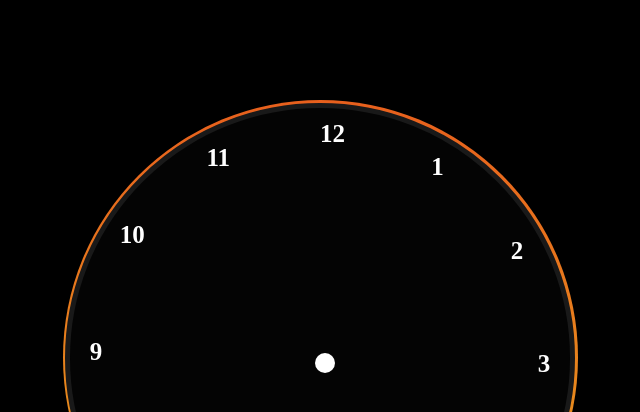
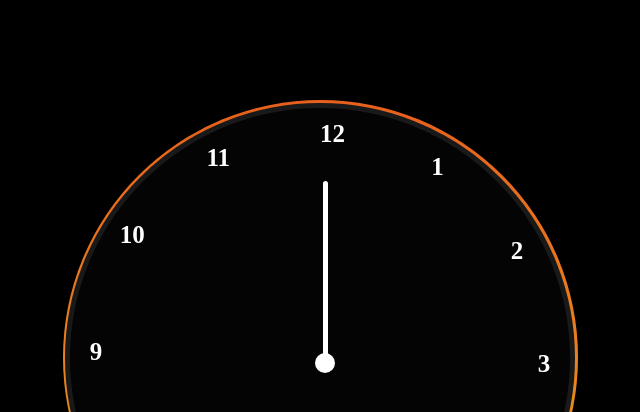
Before and after one commit to Gagandeep101/Vaniila-JS-30-Day-Challenge, a plain HTML site: page Day2/index.html in a window 1280 px wide. Shown: the top 412 px of the page, without its empty margins (320-960 px from the left). Drawn offline with Linux system fonts and the light colour scheme.

Commit message:
style : set hourhand , minhand and sechand with css

```diff
--- a/Day2/style.css
+++ b/Day2/style.css
@@ -66,6 +66,39 @@ body {
   top: 245px;
   z-index: 2;
 }
+.hourhand {
+  position: absolute;
+  left: 253px;
+  top: 124px;
+  height: 130px;
+  width: 5px;
+  transition: all 0.05s;
+  border-radius: 10px;
+  background-color: white;
+  transform-origin: 100% 100%;
+}
+.minhand {
+  position: absolute;
+  left: 253px;
+  top: 100px;
+  height: 150px;
+  width: 5px;
+  transition: all 0.05s;
+  border-radius: 10px;
+  background-color: white;
+  transform-origin: 100% 100%;
+}
+.sechand {
+  position: absolute;
+  left: 253px;
+  top: 73px;
+  height: 180px;
+  width: 5px;
+  transition: all 0.05s;
+  border-radius: 10px;
+  background-color: white;
+  transform-origin: 100% 100%;
+}
 @-webkit-keyframes rainbow {
   0% {
       background-position: 0% 82%;
```
